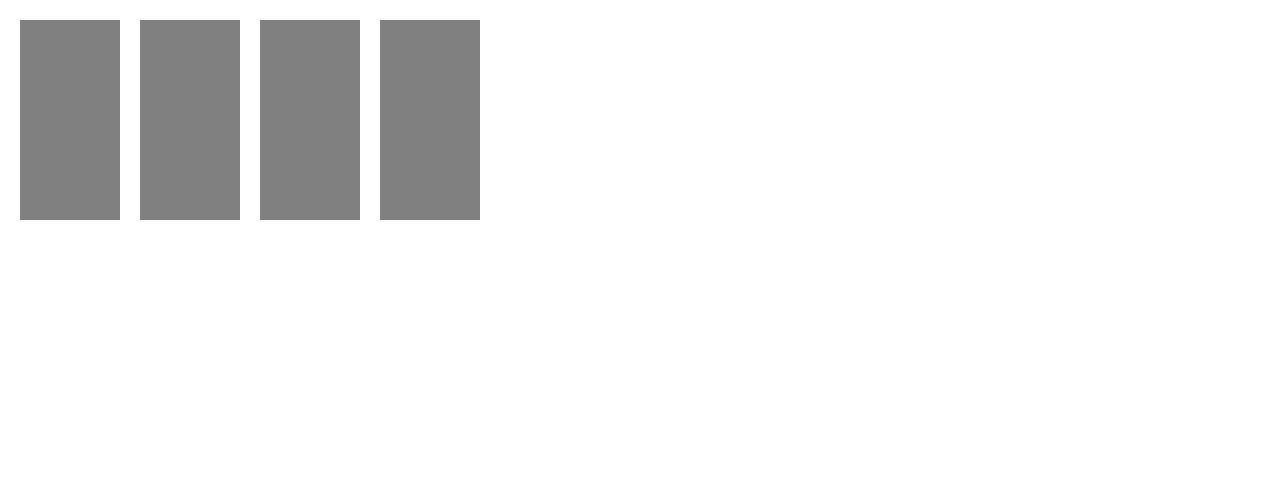
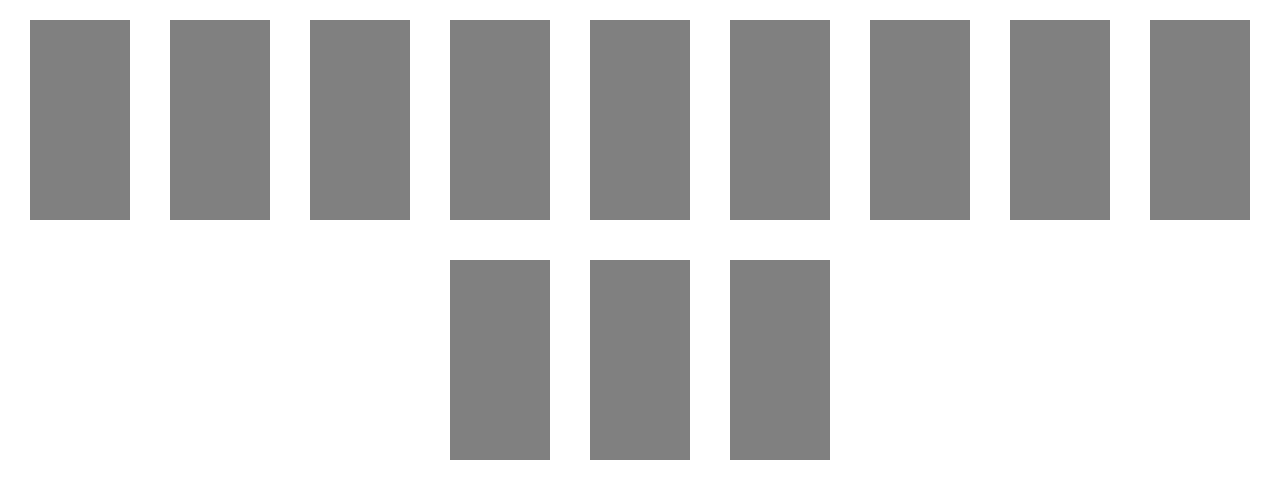
Before and after one commit to VladimirTi/layout_0207, a plain HTML site: page index.html in a window 1280 px wide. Drawn offline with Linux system fonts and the light colour scheme.

Commit message:
centered

```diff
--- a/index.html
+++ b/index.html
@@ -11,6 +11,14 @@
     <div class="article"></div>
     <div class="article"></div>
     <div class="article"></div>
+    <div class="article"></div>
+    <div class="article"></div>
+    <div class="article"></div>
+    <div class="article"></div>
+    <div class="article"></div>
+    <div class="article"></div>
+    <div class="article"></div>
+    <div class="article"></div>
   </div>
 </body>
 </html>
--- a/style.css
+++ b/style.css
@@ -1,14 +1,20 @@
-body {
+*{
   margin: 0;
+  padding: 0;
 }
+
 #main {
-  display: inline-flex;
-  margin: 10px;
+  display: flex;
+  flex-wrap: wrap;
+  align-content: flex-start;
+  align-items: center;
+  justify-content: center;
+
 }
 
 .article {
   width: 100px;
   height: 200px;
-  background: grey;
-  margin: 10px;
+  background: gray;
+  margin: 20px;
 }
```
